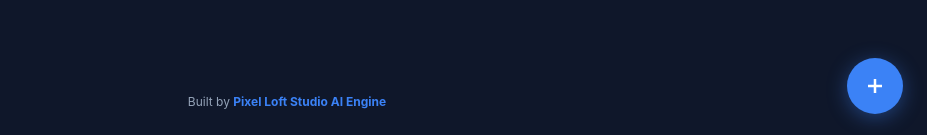
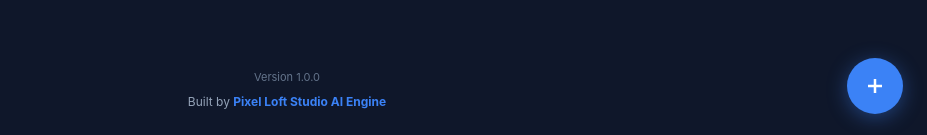
Before and after one commit to ktg107/sb-squares, a React (Vite) app: page / in a window 1280 px wide. Shown: the part 662-797 px from the top of the page, without its empty margins (353-1280 px from the left). Built offline with nearby package versions, Linux system fonts and the light colour scheme.

Commit message:
add analytics and version footer

```diff
--- a/package.json
+++ b/package.json
@@ -9,6 +9,7 @@
     "preview": "vite preview"
   },
   "dependencies": {
+    "@vercel/analytics": "^1.6.1",
     "react": "^18.3.1",
     "react-dom": "^18.3.1",
     "tesseract.js": "^7.0.0"
--- a/src/App.jsx
+++ b/src/App.jsx
@@ -16,6 +16,7 @@ const BRAND = {
   url: "https://pixelloft.studio",
   logo: "/PixelLoftStudioLogo.png",
 };
+const APP_VERSION = typeof __APP_VERSION__ !== "undefined" ? __APP_VERSION__ : "dev";
 const DB = {
   name: "sb-squares",
   version: 1,
@@ -360,6 +361,9 @@ function BrandHeader() {
 function BrandFooter() {
   return (
     <div style={{ padding: "20px 12px 28px", textAlign: "center" }}>
+      <div style={{ color: C.textMuted, fontSize: 11, marginBottom: 6 }}>
+        Version {APP_VERSION}
+      </div>
       <a href={BRAND.url} target="_blank" rel="noreferrer"
         style={{ color: C.textDim, fontSize: 12, textDecoration: "none" }}>
         Built by <span style={{ color: C.accent, fontWeight: 700 }}>Pixel Loft Studio AI Engine</span>
--- a/src/main.jsx
+++ b/src/main.jsx
@@ -1,9 +1,11 @@
 import React from 'react'
 import ReactDOM from 'react-dom/client'
 import App from './App.jsx'
+import { Analytics } from '@vercel/analytics/react'
 
 ReactDOM.createRoot(document.getElementById('root')).render(
   <React.StrictMode>
     <App />
+    <Analytics />
   </React.StrictMode>,
 )
--- a/vite.config.js
+++ b/vite.config.js
@@ -1,6 +1,10 @@
 import { defineConfig } from 'vite'
 import react from '@vitejs/plugin-react'
+import pkg from './package.json' assert { type: 'json' }
 
 export default defineConfig({
   plugins: [react()],
+  define: {
+    __APP_VERSION__: JSON.stringify(pkg.version),
+  },
 })
```
Also changed, not shown: 1 other file (tests, documents, lock files or other folders).
